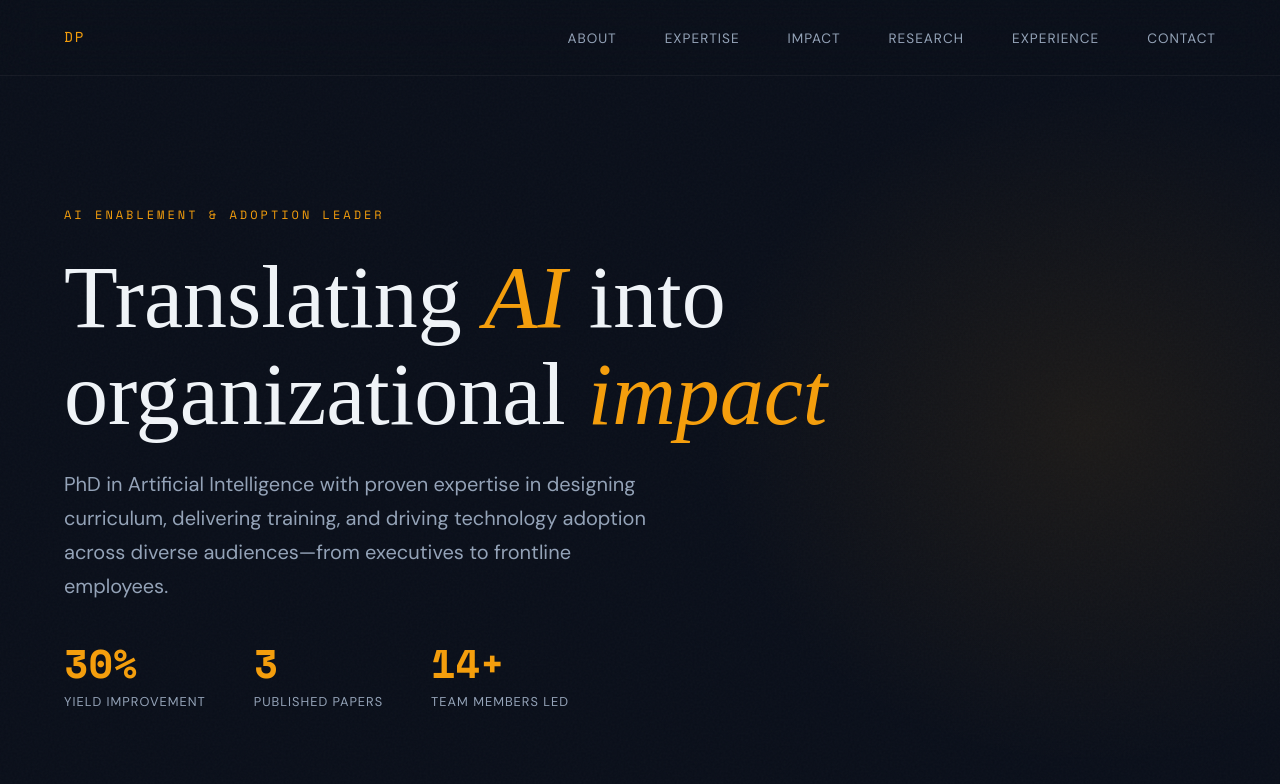
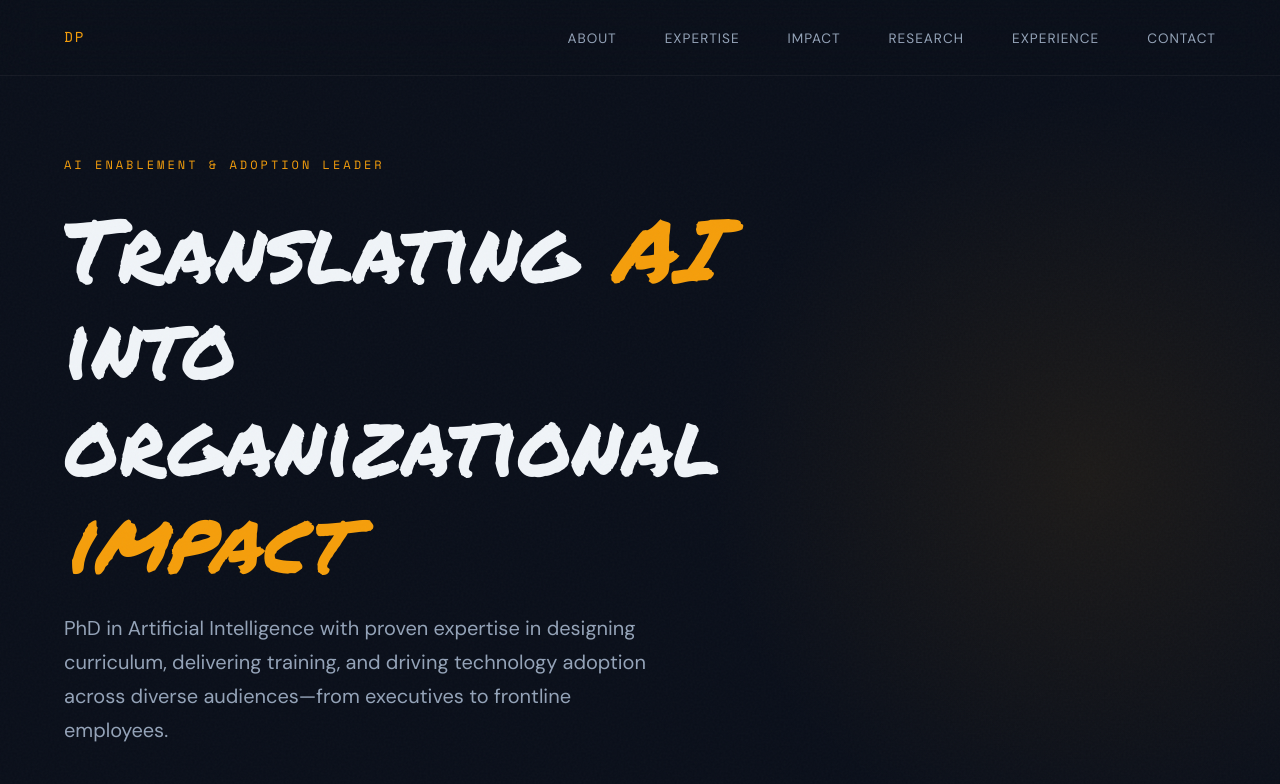
Before and after one commit to dillon-plummer/website, a plain HTML site: page index.html in a window 1280 px wide. Shown: the top 784 px of the page. Drawn offline with nearby package versions, Linux system fonts and the light colour scheme.

Commit message:
Update font links in index.html

```diff
--- a/index.html
+++ b/index.html
@@ -6,7 +6,7 @@
     <title>Dillon Plummer, PhD | AI Enablement Leader</title>
     <link rel="preconnect" href="https://fonts.googleapis.com">
     <link rel="preconnect" href="https://fonts.gstatic.com" crossorigin>
-    <link href="https://fonts.googleapis.com/css2?family=Instrument+Serif:ital@0;1&family=Space+Mono:wght@400;700&family=DM+Sans:wght@300;400;500;600&display=swap" rel="stylesheet">
+    <link href="https://fonts.googleapis.com/css2?family=Permanent+Marker:ital@0;1&family=Space+Mono:wght@400;700&family=DM+Sans:wght@300;400;500;600&display=swap" rel="stylesheet">
     <style>
         :root {
             --bg-primary: #0a0f1a;
```
